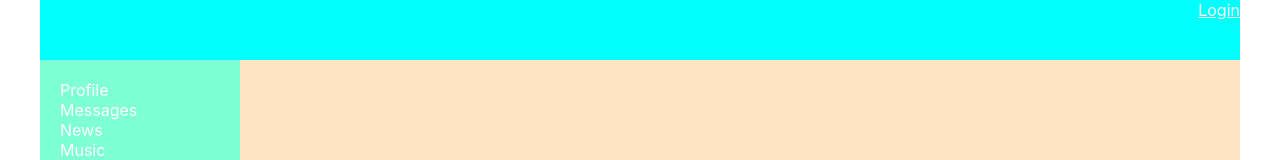
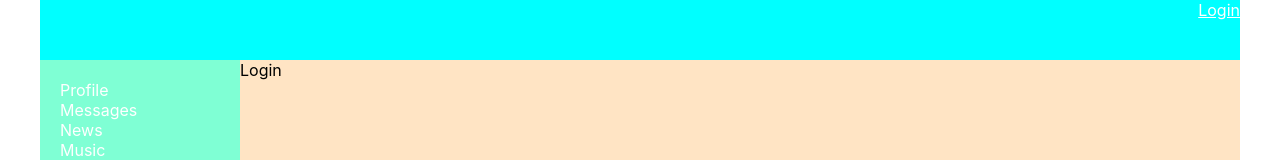
Before and after one commit to GadzhievElnar/react-app, a React (Create React App) app: page /Login in a window 1280 px wide. Shown: the top 160 px of the page. Built offline with nearby package versions, Linux system fonts and the light colour scheme; no server answers.

Commit message:
68.1 Login

```diff
--- a/src/App.js
+++ b/src/App.js
@@ -2,8 +2,6 @@ import React from 'react';
 import './App.css';
 import HeaderContainer from './components/Header/HeaderContainer'
 import NavBar from './components/NavBar/NavBar';
-import Profile from './components/Profile/Profile';
-import Dialogs from './components/Dialogs/Dialogs';
 import { Route } from 'react-router-dom';
 import News from './components/News/News';
 import Music from './components/Music/Music';
@@ -11,6 +9,7 @@ import Settings from './components/Settings/Settings';
 import DialogsContainer from './components/Dialogs/DialogsContainer';
 import UsersContainer from './components/Users/UsersContainer';
 import ProfileContainer from './components/Profile/ProfileContainer';
+import Login from './components/Login/Login';
 
 const App = (props) => {
   return (
@@ -25,6 +24,8 @@ const App = (props) => {
           <Route component={Music} path='/Music' />
           <Route component={Settings} path='/Settings' />
           <Route render={() => <UsersContainer />} path='/Users' />
+
+          <Route component={Login} path='/Login' />
         </div>
       </div>
   );
--- /dev/null
+++ b/src/components/Login/Login.jsx
@@ -0,0 +1,12 @@
+import React from 'react';
+import styles from '../Login/Login.module.css';
+
+const Login = (props) => {
+    return (
+        <div>
+            Login
+        </div>
+    );
+}
+
+export default Login;
```
Also changed, not shown: src/components/Login/Login.module.css (added).
